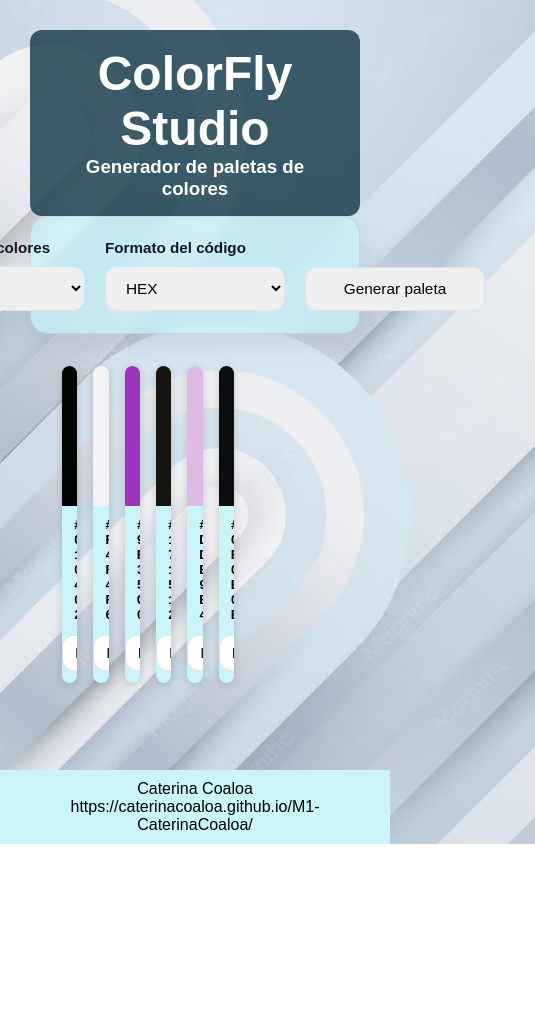
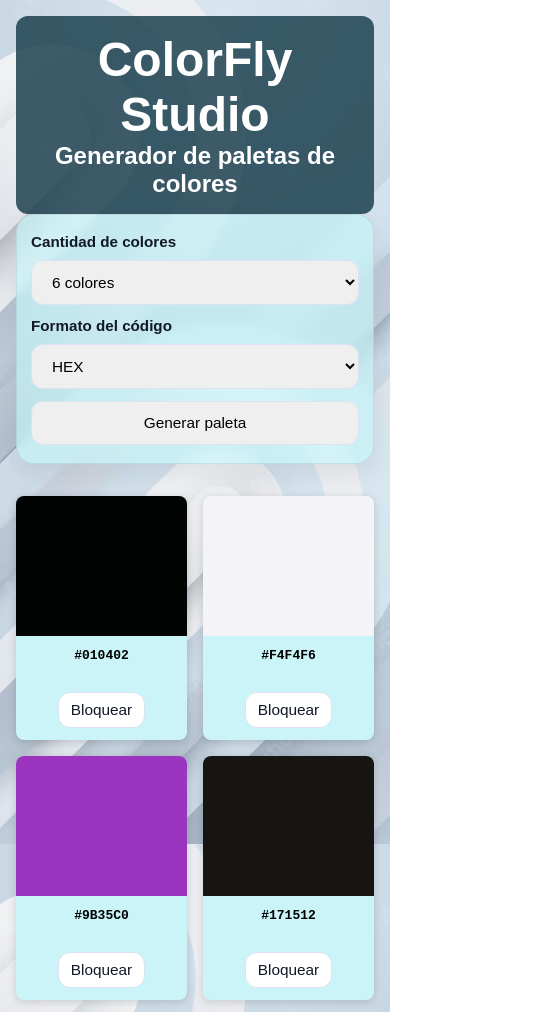
Before and after one commit to Caterinacoaloa/M1-CaterinaCoaloa, a plain HTML site: page index.html in a window 390 px wide. Shown: the top 1012 px of the page, 535 px wide, since content can reach past the window. Before the commit the page ends 844 px from the top, so only its background shows below. Drawn offline with Linux system fonts and the light colour scheme.

Commit message:
Corrige diseño adaptable y pie de pagina
Co-authored-by: Copilot <223556219+Copilot@users.noreply.github.com>

```diff
--- a/css/style.css
+++ b/css/style.css
@@ -86,13 +86,13 @@ p{
 }
 
 .titulo h1,
-.titulo h3 {
+.titulo h2 {
   color: #fff;
 }
 
 #paleta {
   display: grid;
-  grid-template-columns: repeat(9, minmax(0, 1fr));
+  grid-template-columns: repeat(auto-fit, minmax(min(100%, 140px), 1fr));
   gap: 16px;
   margin: 2rem;
   border-radius: 18px;
@@ -152,13 +152,8 @@ p{
 }
 
 footer {
-  position: fixed;
-  left: 0;
-  bottom: 0;
-  width: 100%;
   padding: 10px 30px;
-background : rgb(203, 244, 248);
-  z-index: 1;
+  background: rgb(203, 244, 248);
 }
 
 .controls {
@@ -249,3 +244,36 @@ button {
   outline: 3px solid #000000;
   outline-offset: 3px;
 }
+
+@media (max-width: 640px) {
+  body {
+    padding: 16px;
+  }
+
+  .controls {
+    padding: 18px 14px;
+  }
+
+  .paletas {
+    grid-template-columns: minmax(0, 1fr);
+    width: 100%;
+  }
+
+  .field {
+    min-width: 0;
+  }
+
+  .paletas > button {
+    grid-column: auto;
+    grid-row: auto;
+  }
+
+  #paleta {
+    margin: 1rem 0;
+  }
+
+  footer {
+    padding: 10px 16px;
+    overflow-wrap: anywhere;
+  }
+}
--- a/index.html
+++ b/index.html
@@ -11,7 +11,7 @@
 <header>
  <div class="titulo">
 <h1>ColorFly Studio</h1>
-     <h3>Generador de paletas de colores</h3>
+     <h2>Generador de paletas de colores</h2>
 
 </div>
 </header>
```
